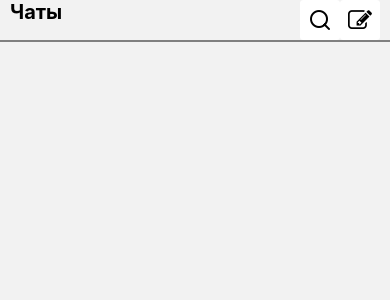
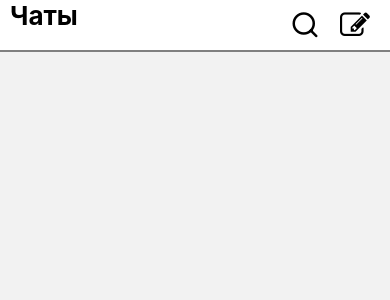
Before and after one commit to NikitaZubarev01/chatFunctionalityPractica, a React Native app: screen /ChatMenu in a window 390 px wide. Shown: the top 300 px of the page. Built offline with nearby package versions, Linux system fonts and the light colour scheme.

Commit message:
Bug fixed 18:34

```diff
--- a/components/ChatMenu.js
+++ b/components/ChatMenu.js
@@ -10,24 +10,24 @@ export default function ChatMenu(){
     return (
       <View>
 
-        <View style={{ flexDirection:'row', paddingHorizontal: 10,}}>
+        <View style={{ flexDirection:'row', paddingHorizontal: 10, backgroundColor: 'white',}}>
            <Text style={gStyle.title}>Чаты</Text>
            <Button
-              buttonStyle={{ width: 40,height: 40, backgroundColor: 'white', }}
+              buttonStyle={{ width: 50,height: 50, backgroundColor: 'white', }}
               icon={
                 <Feather
                  name="search"
-                 size={24}
+                 size={30}
                  color="black"
                 />
               }
             />
           <Button
-            buttonStyle={{ width: 40,height: 40, backgroundColor: 'white', }}
+            buttonStyle={{ width: 50,height: 50, backgroundColor: 'white', }}
             icon={
               <FontAwesome
                 name="pencil-square-o"
-                size={24}
+                size={30}
                 color="black" />
             }
 
--- a/navigation/Navigate.js
+++ b/navigation/Navigate.js
@@ -2,12 +2,12 @@ import React from 'react';
 
 import ChatMenu from '../components/ChatMenu';
 import SearchScreen from '../components/SearchScreen';
-import AddChatScreen from '../components/AddChatScreen';
 
-import { createStackNavigator } from '@react-navigation/stack';
+
+import { createNativeStackNavigator } from '@react-navigation/native-stack';
 import { NavigationContainer } from '@react-navigation/native';
 
-const Stack = createStackNavigator();
+const Stack = createNativeStackNavigator();
 
 export default function Navigate() {
     return <NavigationContainer>
--- a/styles/style.js
+++ b/styles/style.js
@@ -12,10 +12,11 @@ export const gStyle = StyleSheet.create({
       //  color: 'red',
    // },
     title:{
-        fontSize:20,
+        fontSize:26,
         color: 'black',
         fontWeight: 'bold',
-        flex: 1
+        flex: 1,
+
     },
       text:{
           fontSize:14,
```
Also changed, not shown: package.json (+6 -3 lines), 1 other file (tests, documents, lock files or other folders).
